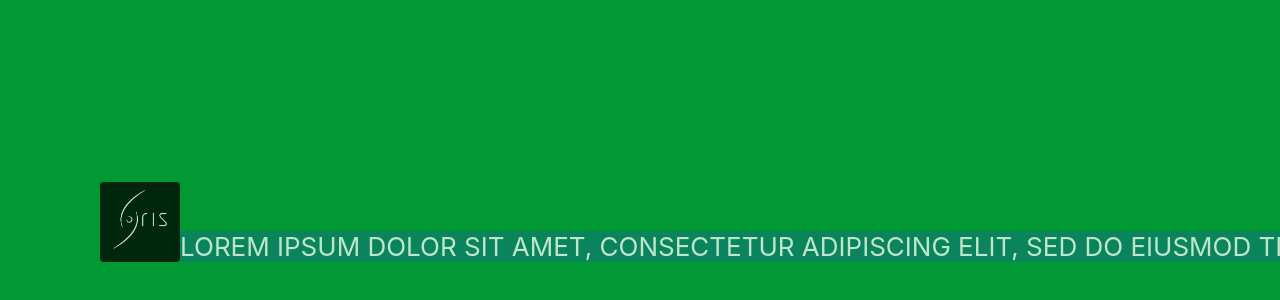
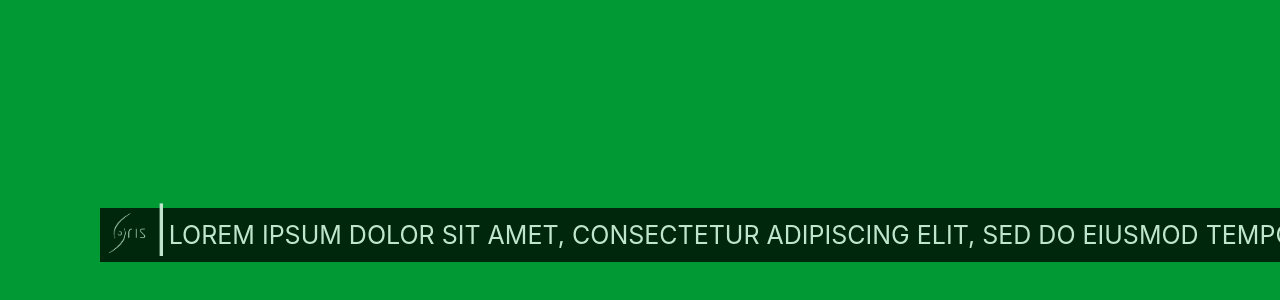
Before and after one commit to surizom/hyris-live-strip, a React (Create React App) app: page / in a window 1280 px wide. Shown: the part 458-758 px from the top of the page. Built offline with nearby package versions, Linux system fonts and the light colour scheme.

Commit message:
add separator

```diff
--- a/src/components/LogoContainer.css
+++ b/src/components/LogoContainer.css
@@ -1,5 +1,4 @@
 .logo {
-  height: 80px;
+  height: 54px;
   background-color: black;
-  border-radius: 4px;
 }
--- a/src/components/Strip.css
+++ b/src/components/Strip.css
@@ -1,6 +1,7 @@
 .strip {
-  background-color: rgba(41, 61, 234, 0.3);
   flex-grow: 1;
   white-space: nowrap;
   overflow: hidden;
+  padding: 10px 0;
+  font-size: 25px;
 }
--- a/src/components/StripContainer.css
+++ b/src/components/StripContainer.css
@@ -1,10 +1,16 @@
 .container {
   display: flex;
   flex-direction: row;
-  align-items: flex-end;
+  align-items: center;
   position: absolute;
   right: 0;
   left: 100px;
   opacity: 0.75;
   bottom: 80px;
+  background-color: black;
 }
+.separator {
+  font-size: 44px;
+  line-height : 44px;
+  align-self:flex-start;
+}
--- a/src/components/StripContainer.tsx
+++ b/src/components/StripContainer.tsx
@@ -6,6 +6,7 @@ import "./StripContainer.css";
 const StripContainer = () => (
   <div className="container">
     <LogoContainer />
+    <div className="separator">|</div>
     <Strip />
   </div>
 );
```
